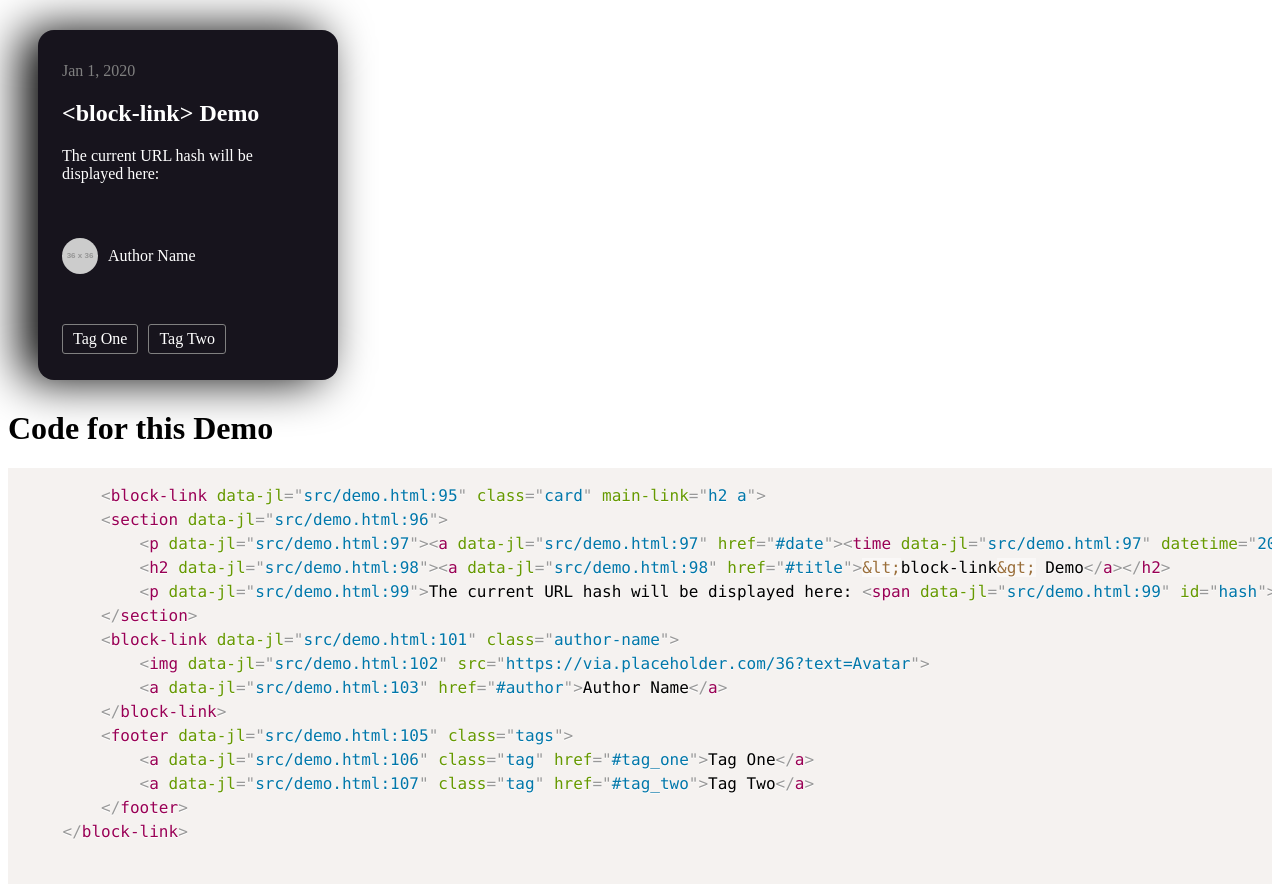
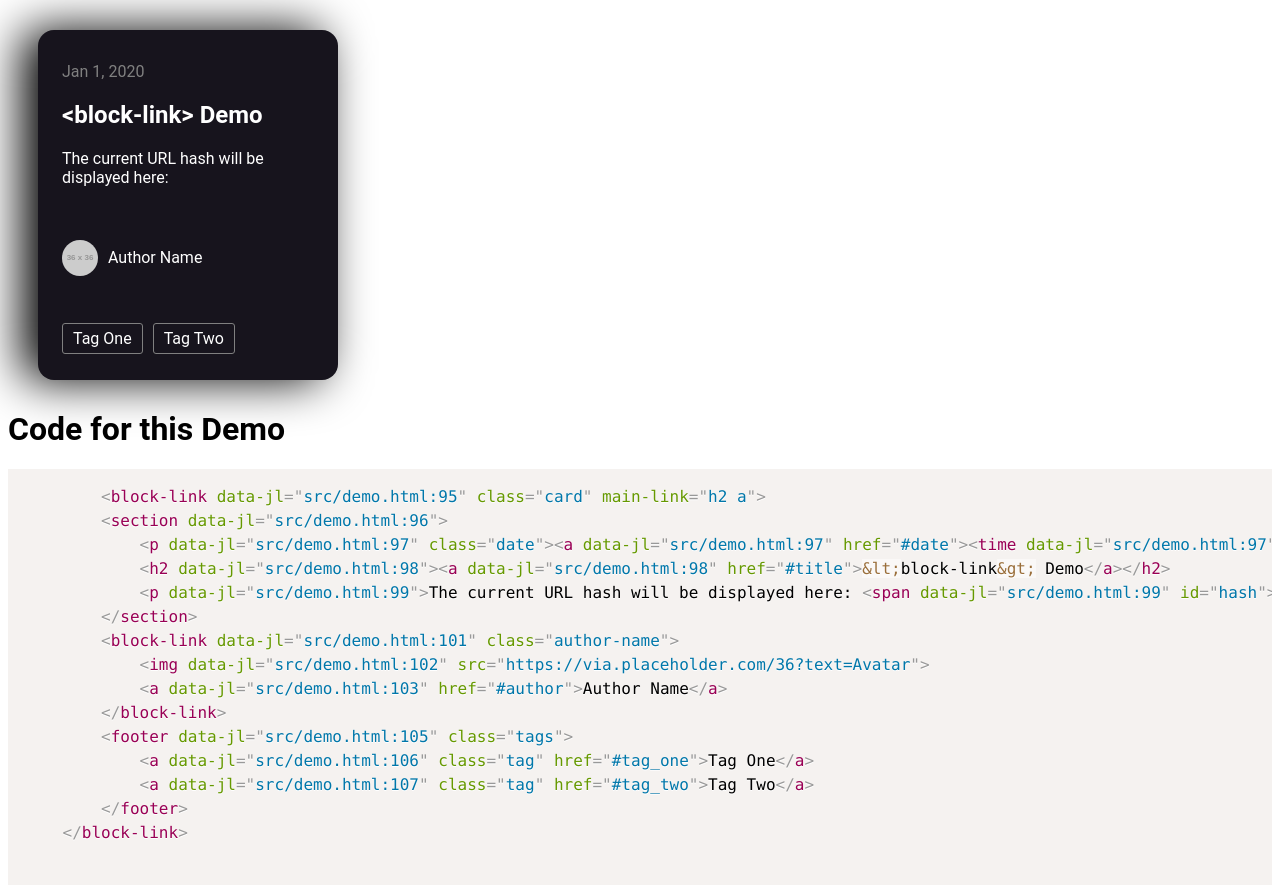
Before and after one commit to alangdm/block-link, a plain HTML site: page src/demo.html in a window 1280 px wide. Drawn offline with nearby package versions, Linux system fonts and the light colour scheme; placeholder pictures from the web are drawn by us.

Commit message:
Adjust demo styles

```diff
--- a/src/demo.html
+++ b/src/demo.html
@@ -10,7 +10,7 @@
 	<link href="https://unpkg.com/prismjs@1.20.0/themes/prism.css" rel="stylesheet" />
 	<style>
 		body {
-			font-family: "PT Serif", serif;
+			font-family: "Roboto", sans-serif;
 		}
 
 		* {
@@ -49,14 +49,14 @@
 			text-decoration: none;
 		}
 
+		.date a {
+			color: grey;
+		}
+
 		a:hover,
 		a:focus {
 			color: #ff8a00;
 			outline: none;
-		}
-
-		time {
-			color: grey;
 		}
 
 		.author-name {
@@ -94,7 +94,7 @@
 <body>
 	<block-link class="card" main-link="h2 a">
 		<section>
-			<p><a href="#date"><time datetime="2020-01-01">Jan 1, 2020</time></a></p>
+			<p class="date"><a href="#date"><time datetime="2020-01-01">Jan 1, 2020</time></a></p>
 			<h2><a href="#title">&ltblock-link&gt Demo</a></h2>
 			<p>The current URL hash will be displayed here: <span id="hash"><span></p>
 		</section>
```
